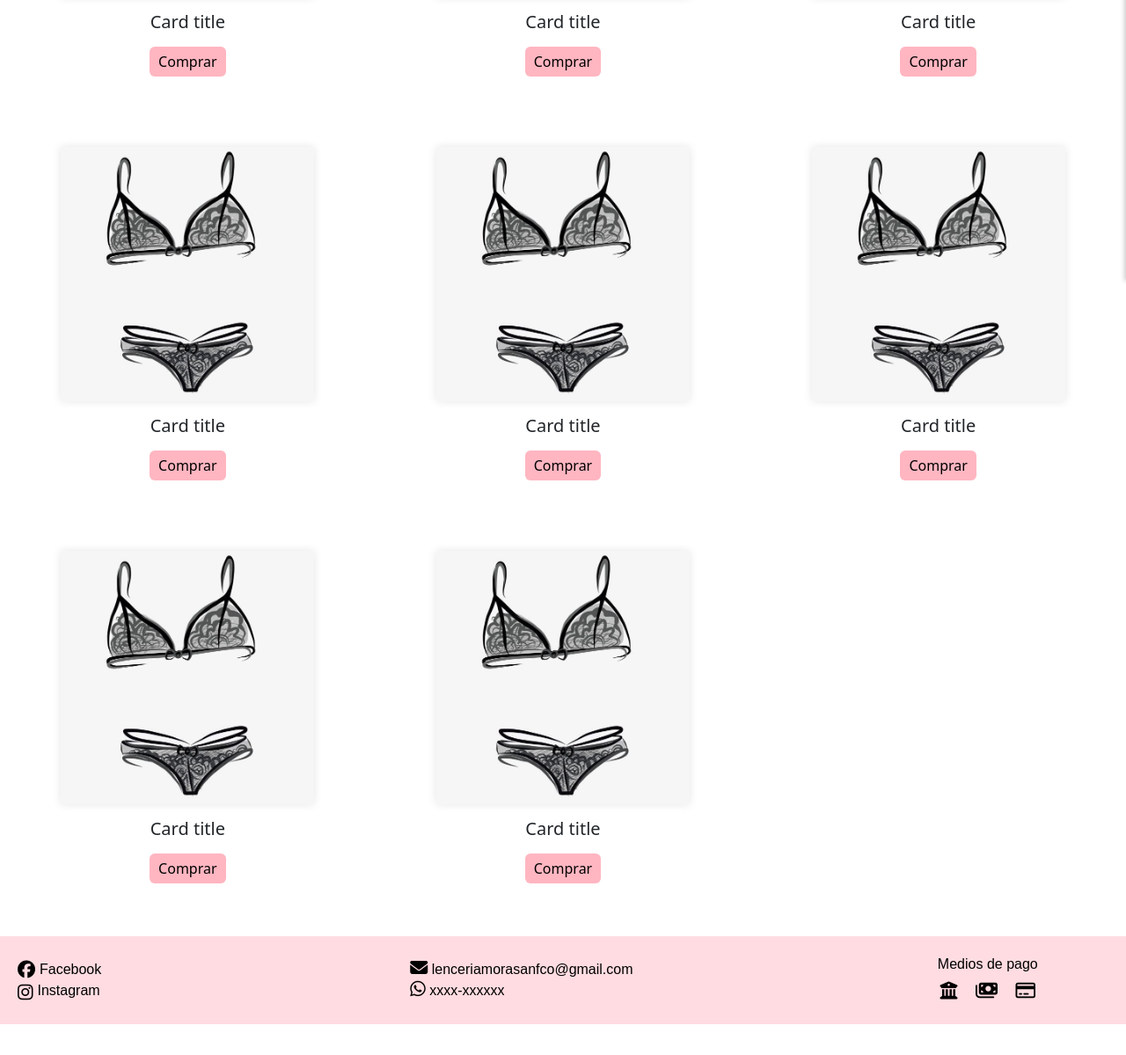
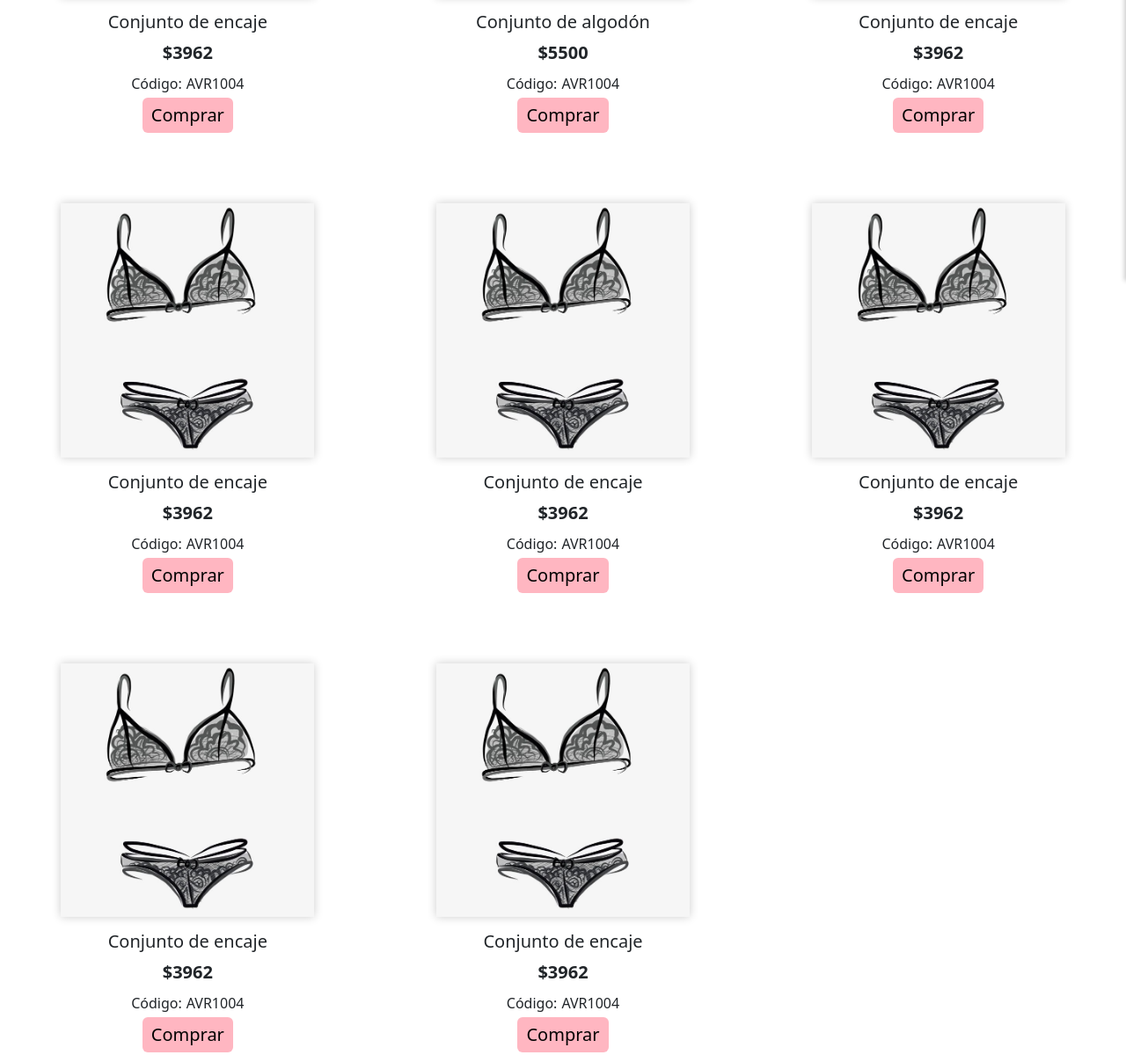
Before and after one commit to MicaelaOggero/Mora, a website: page index.html in a window 1280 px wide. Shown: the part 481-1680 px from the top of the page at 88% size. Before the commit the page ends 1645 px from the top, so only its background shows below. Drawn offline with nearby package versions, Linux system fonts and the light colour scheme.

Commit message:
Agrego funcionalidad al contenedor de producto

```diff
--- a/index.html
+++ b/index.html
@@ -133,62 +133,6 @@
         </section>
         <!---------Productos-------->
         <section class="contenedor-productos" id="productos-conteiner">
-            <div class="producto" style="width: 18rem;">
-                <img src="imagenes/conjunto.jpg" class="card-img-top" alt="...">
-                <div class="card-body">
-                  <h5 class="card-title mt-3">Card title</h5>
-                  <a href="#" class="btn btn-primary mt-3">Comprar</a>
-                </div>
-            </div>
-            <div class="producto" style="width: 18rem;">
-                <img src="imagenes/conjunto.jpg" class="card-img-top" alt="...">
-                <div class="card-body">
-                  <h5 class="card-title mt-3">Card title</h5>
-                  <a href="#" class="btn btn-primary mt-3">Comprar</a>
-                </div>
-            </div>
-            <div class="producto" style="width: 18rem;">
-                <img src="imagenes/conjunto.jpg" class="card-img-top" alt="...">
-                <div class="card-body">
-                  <h5 class="card-title mt-3">Card title</h5>
-                  <a href="#" class="btn btn-primary mt-3">Comprar</a>
-                </div>
-            </div>
-            <div class="producto" style="width: 18rem;">
-                <img src="imagenes/conjunto.jpg" class="card-img-top" alt="...">
-                <div class="card-body">
-                  <h5 class="card-title mt-3">Card title</h5>
-                  <a href="#" class="btn btn-primary mt-3">Comprar</a>
-                </div>
-            </div>
-            <div class="producto" style="width: 18rem;">
-                <img src="imagenes/conjunto.jpg" class="card-img-top" alt="...">
-                <div class="card-body">
-                  <h5 class="card-title mt-3">Card title</h5>
-                  <a href="#" class="btn btn-primary mt-3">Comprar</a>
-                </div>
-            </div>
-            <div class="producto" style="width: 18rem;">
-                <img src="imagenes/conjunto.jpg" class="card-img-top" alt="...">
-                <div class="card-body">
-                  <h5 class="card-title mt-3">Card title</h5>
-                  <a href="#" class="btn btn-primary mt-3">Comprar</a>
-                </div>
-            </div>
-            <div class="producto" style="width: 18rem;">
-                <img src="imagenes/conjunto.jpg" class="card-img-top" alt="...">
-                <div class="card-body">
-                  <h5 class="card-title mt-3">Card title</h5>
-                  <a href="#" class="btn btn-primary mt-3">Comprar</a>
-                </div>
-            </div>
-            <div class="producto" style="width: 18rem;">
-                <img src="imagenes/conjunto.jpg" class="card-img-top" alt="...">
-                <div class="card-body">
-                  <h5 class="card-title mt-3">Card title</h5>
-                  <a href="#" class="btn btn-primary mt-3">Comprar</a>
-                </div>
-            </div>
         </section>
         <!------- Footer --------->
         <footer class="contenedor-footer ">
@@ -224,6 +168,7 @@
             </div>
         </footer>
     </div>
+    <script src="js/productos.js"></script>
     <script src="js/funcionalidad.js"></script>
 </body>
 <script src="https://cdn.jsdelivr.net/npm/bootstrap@5.3.2/dist/js/bootstrap.bundle.min.js"></script>
--- a/js/funcionalidad.js
+++ b/js/funcionalidad.js
@@ -67,3 +67,29 @@ toggleButton.addEventListener('click', function() {
         elementoVisible.style.display = 'flex';
     }
 });
+
+
+const contenedorTarjetas = document.getElementById("productos-conteiner");
+
+function crearTarjetaProductosInicio(productos){
+    productos.forEach(producto => {
+        const nuevoProducto=document.createElement("div");
+        nuevoProducto.classList = "tarjeta-producto";
+        nuevoProducto.innerHTML = `
+        <div class="producto" style="width: 18rem;">
+                <img src=${producto.imagen} class="card-img-top" alt="...">
+                <div class="card-body">
+                  <h5 class="card-title mt-3">${producto.nombre}</h5>
+                  <div class="mt-2 precio">$${producto.precio}</div>
+                  <div class="codigo-content">
+                    <label class="mt-2">Código:</label>
+                    <div class="codigo mt-2">${producto.codigo}</div>
+                  </div>
+                  <a href="#" class="btn btn-primary mt-1">Comprar</a>
+                </div>
+            </div>`
+        contenedorTarjetas.appendChild(nuevoProducto);
+    });
+}
+
+crearTarjetaProductosInicio(listaProductos);
--- a/js/index.js
+++ /dev/null
@@ -1,11 +0,0 @@
-const contenedorTarjetas = document.getElementById("productos-conteiner");
-
-function crearTarjetaProductosInicio(productos){
-    productos.forEach(producto => {
-        const nuevoProducto=document.createElement("div");
-        nuevoProducto.classList = "tarjeta-producto";
-        contenedorTarjetas.appendChild(nuevoProducto);
-    });
-}
-
-crearTarjetaProductosInicio(listaProductos);
--- a/js/productos.js
+++ b/js/productos.js
@@ -4,17 +4,17 @@ const listaProductos = [
         nombre: "Conjunto de encaje",
         precio: 3962,
         codigo: "AVR1004",
-        color: [rojo, blanco, negro],
+        color: ["rojo", "blanco", "negro"],
         talle: [85, 90, 95, 100],
         imagen: "../imagenes/conjunto.jpg",
     },
 
     {
         id:2,
-        nombre: "Conjunto de encaje",
-        precio: 3962,
+        nombre: "Conjunto de algodón",
+        precio: 5500,
         codigo: "AVR1004",
-        color: [rojo, blanco, negro],
+        color: ["rojo", "blanco", "negro"],
         talle: [85, 90, 95, 100],
         imagen: "../imagenes/conjunto.jpg",
     },
@@ -24,7 +24,7 @@ const listaProductos = [
         nombre: "Conjunto de encaje",
         precio: 3962,
         codigo: "AVR1004",
-        color: [rojo, blanco, negro],
+        color: ["rojo", "blanco", "negro"],
         talle: [85, 90, 95, 100],
         imagen: "../imagenes/conjunto.jpg",
     },
@@ -34,7 +34,7 @@ const listaProductos = [
         nombre: "Conjunto de encaje",
         precio: 3962,
         codigo: "AVR1004",
-        color: [rojo, blanco, negro],
+        color: ["rojo", "blanco", "negro"],
         talle: [85, 90, 95, 100],
         imagen: "../imagenes/conjunto.jpg",
     },
@@ -44,7 +44,7 @@ const listaProductos = [
         nombre: "Conjunto de encaje",
         precio: 3962,
         codigo: "AVR1004",
-        color: [rojo, blanco, negro],
+        color: ["rojo", "blanco", "negro"],
         talle: [85, 90, 95, 100],
         imagen: "../imagenes/conjunto.jpg",
     },
@@ -54,7 +54,7 @@ const listaProductos = [
         nombre: "Conjunto de encaje",
         precio: 3962,
         codigo: "AVR1004",
-        color: [rojo, blanco, negro],
+        color: ["rojo", "blanco", "negro"],
         talle: [85, 90, 95, 100],
         imagen: "../imagenes/conjunto.jpg",
     },
@@ -64,7 +64,7 @@ const listaProductos = [
         nombre: "Conjunto de encaje",
         precio: 3962,
         codigo: "AVR1004",
-        color: [rojo, blanco, negro],
+        color: ["rojo", "blanco", "negro"],
         talle: [85, 90, 95, 100],
         imagen: "../imagenes/conjunto.jpg",
     },
@@ -74,7 +74,7 @@ const listaProductos = [
         nombre: "Conjunto de encaje",
         precio: 3962,
         codigo: "AVR1004",
-        color: [rojo, blanco, negro],
+        color: ["rojo", "blanco", "negro"],
         talle: [85, 90, 95, 100],
         imagen: "../imagenes/conjunto.jpg",
     }
--- a/scss/base/_extensiones.scss
+++ b/scss/base/_extensiones.scss
@@ -1,7 +1,7 @@
 %bg-general {
     background-color: white;
     border-radius: 8px;
-    box-shadow: 0 0 10px rgba(0, 0, 0, 0.1);
+    box-shadow: 0 10px 20px rgba(0, 0, 0, 0.5);
     margin: 20px 10px;
 
 };
--- a/scss/componentes/_productos.scss
+++ b/scss/componentes/_productos.scss
@@ -12,12 +12,29 @@
         margin: 40px 20px;
 
         .card-img-top{
-            box-shadow: 0 0 10px rgba(0, 0, 0, 0.1);
+            box-shadow: 0 0 10px rgba(0, 0, 0, 0.2);
         }
 
         .card-body{
+
+            .precio{
+                font-size: 20px;
+                font-weight: bold;
+            }
+
+            .codigo-content{
+                display: flex;
+                justify-content: center;
+                align-items: center;
+
+                .codigo{
+                    margin-left: 5px;
+                }
+            }
+
             .btn{
                 @extend %btn-general;
+                font-size: 20px;
                 &:hover{
                     background-color: rgba(255, 182, 193, 0.474);
                 }
```
Also changed, not shown: css/style.css, 1 other file.
